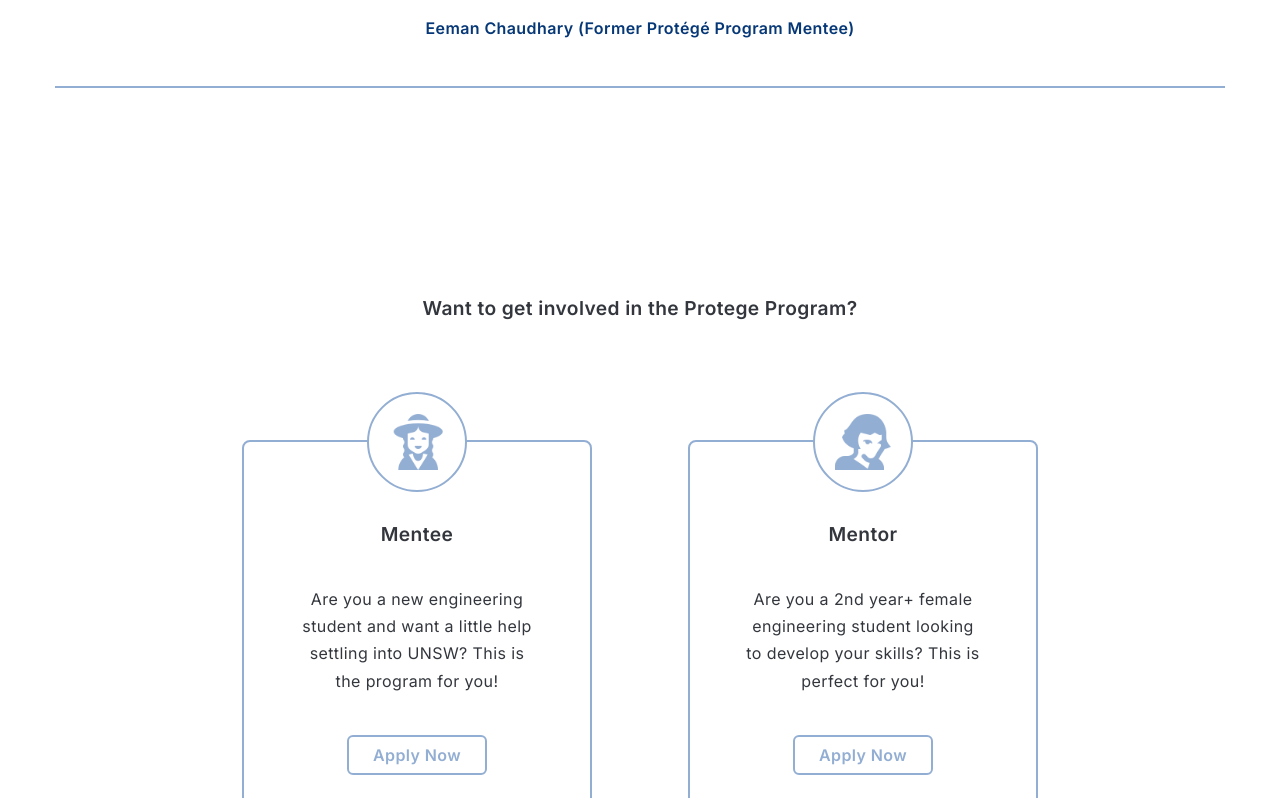
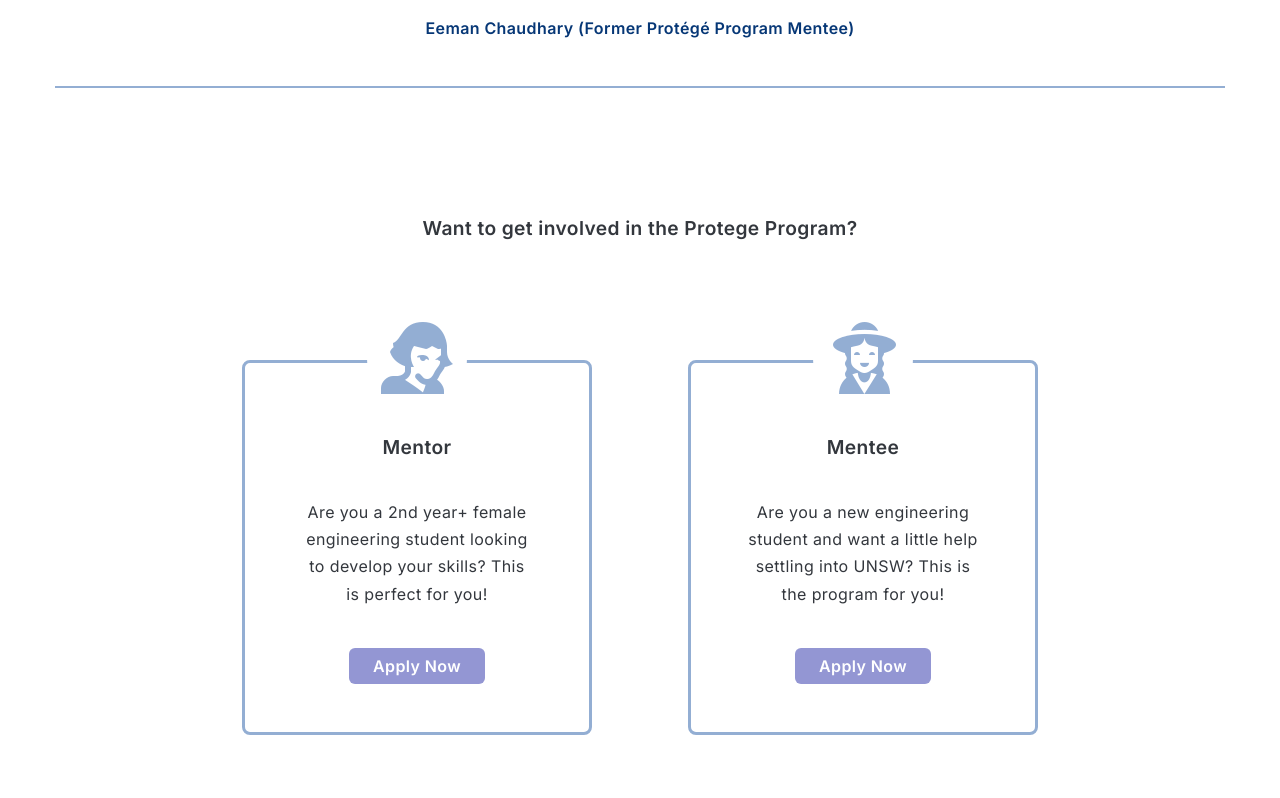
Before and after one commit to UNSW-WIESoc/website, a Next.js app: page /programs/protege-program in a window 1280 px wide. Shown: the part 2402-3200 px from the top of the page. Built offline with nearby package versions, Linux system fonts and the light colour scheme.

Commit message:
Added changes according to new design in figma

```diff
--- a/app/(pages)/programs/protege-program/page.tsx
+++ b/app/(pages)/programs/protege-program/page.tsx
@@ -81,7 +81,7 @@ export default function ProtegeProgram() {
 
       <Testimonials />
 
-      <Box pt={20} pb={35}>
+      <Box pt={10} pb={35}>
         <Typography level='subtitle-lg' pb={15}>
           Want to get involved in the Protege Program?
         </Typography>
@@ -92,14 +92,14 @@ export default function ProtegeProgram() {
           alignItems='center'
         >
           <ProtegeProgramCard
+            icon='/programs/protege-program/AmeliePoulain.svg'
+            type='Mentor'
+            description='Are you a 2nd year+ female engineering student looking to develop your skills? This is perfect for you!'
+          />
+          <ProtegeProgramCard
             icon='/programs/protege-program/BolivianGirl.svg'
             type='Mentee'
             description='Are you a new engineering student and want a little help settling into UNSW? This is the program for you!'
-          />
-          <ProtegeProgramCard
-            icon='/programs/protege-program/AmeliePoulain.svg'
-            type='Mentor'
-            description='Are you a 2nd year+ female engineering student looking to develop your skills? This is perfect for you!'
           />
         </Stack>
       </Box>
--- a/components/DarkOutlineButton.tsx
+++ b/components/DarkOutlineButton.tsx
@@ -8,26 +8,11 @@ interface DarkOutlineButtonProps {
 
 export default function DarkOutlineButton({text, link}: DarkOutlineButtonProps) {
   return (<Link href={link} passHref>
-    <Button variant='outlined' className='medium-blue button-border-round'
-      sx={{
-        borderColor: '#93AED3',
-        borderWidth: '2px',
-        backgroundColor: 'white',
-        transition: 'all ease-in-out .2s',
-        '&:hover': {
-          backgroundColor: '#93AED3',
-          borderColor: '#6182B0',
-					'& .hover-text': {
-						color: 'white',
-					}
-        }
-      }}
-    >
+    <Button className='bg-purple button-border-round'>
     	<Typography
 				level='subtitle'
-				className='hover-text'
+				className='white'
 				px={1}
-				sx={{ color: '#93AED3' }}
 			>
       	{text}
       </Typography>
--- a/components/ProtegeProgramCard.tsx
+++ b/components/ProtegeProgramCard.tsx
@@ -11,27 +11,26 @@ export default function ProtegeProgramCard({ icon, type, description }: any) {
       sx={{
         width: {xs: '300px', lg: '350px'},
         height: 'auto',
-        border: '2px solid #93AED3',
+        border: '3px solid #93AED3',
         backgroundColor: 'white',
       }}
     >
       <Box sx={{
           position: 'absolute',
-          top: '-50px',
+          top: '-55px',
           left: '50%',
           transform: 'translateX(-50%)',
           width: {xs: '90px', sm: '100px'},
           height: {xs: '90px', sm: '100px'},
           borderRadius: '50%',
-          border: '2px solid #93AED3',
           backgroundColor: 'white',
           display: 'flex',
           alignItems: 'center',
           justifyContent: 'center',
       }}>
-        <Image src={icon} alt="" width={70} height={70}/>
+        <Image src={icon} alt="" width={90} height={90}/>
       </Box>
-      <Stack direction="column" spacing={5} alignItems='center' pt={8} pb={4}>
+      <Stack direction="column" spacing={5} alignItems='center' pt={7} pb={4}>
         <Typography level='subtitle-lg'>
           {type}
         </Typography>
```
